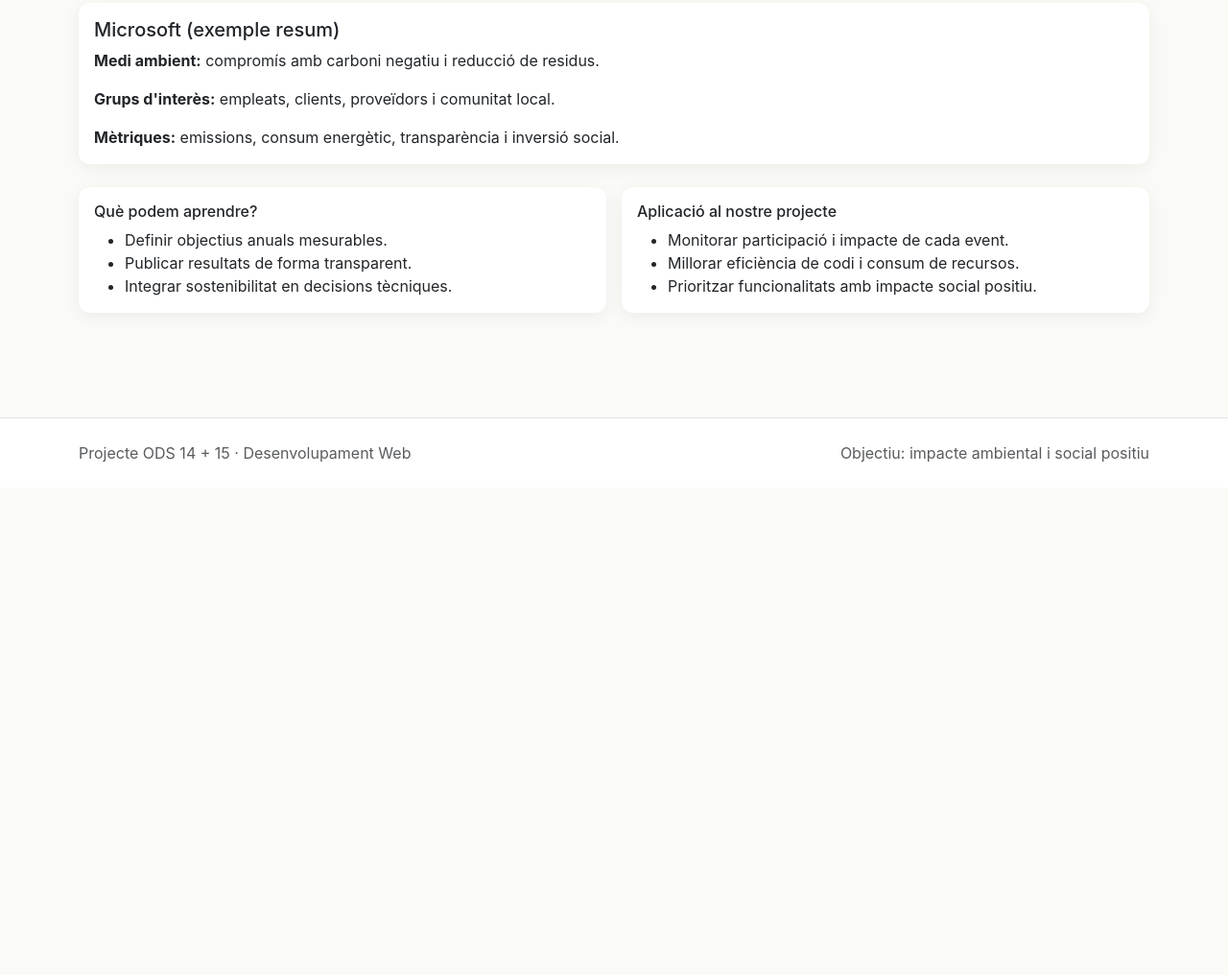
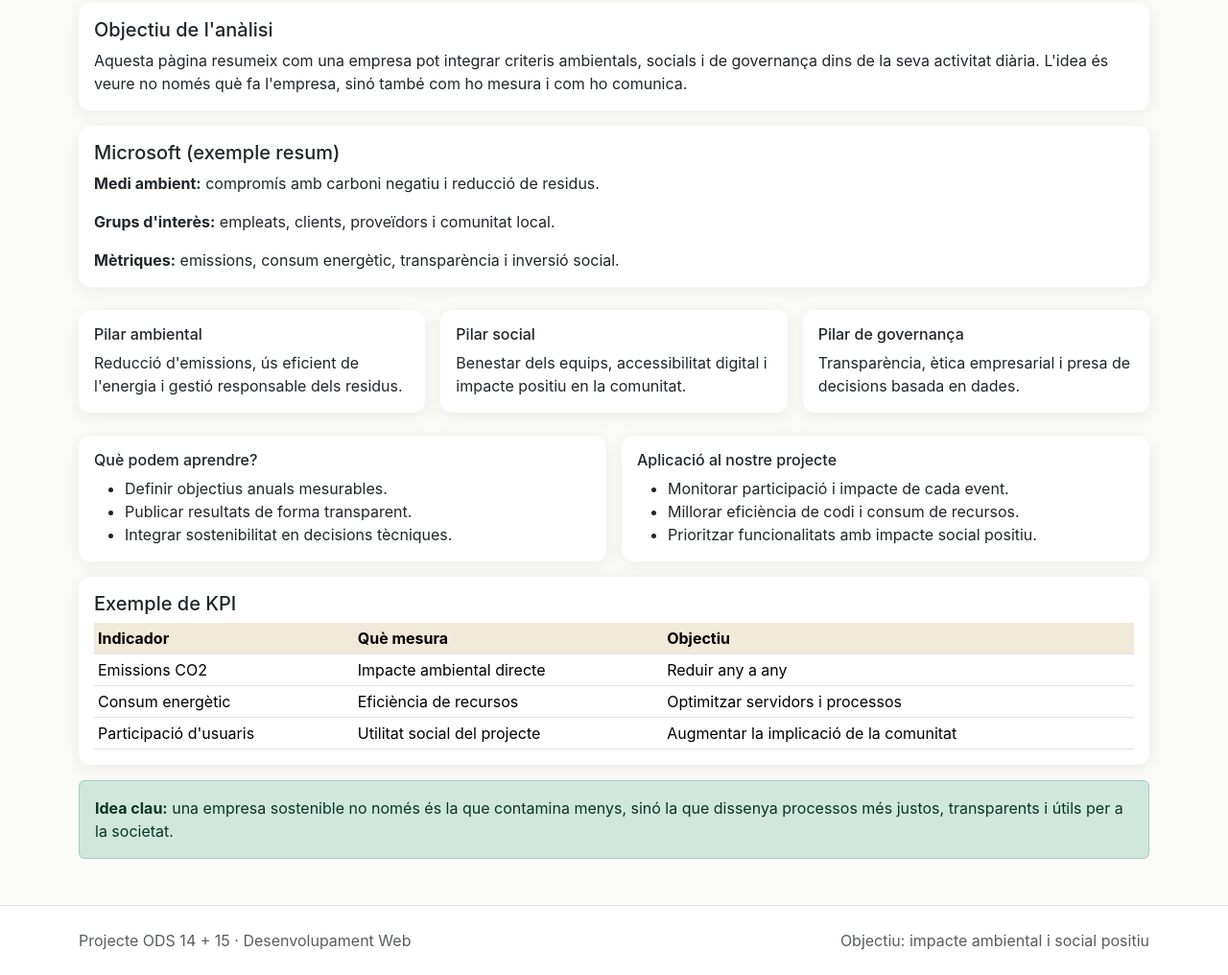
Before and after one commit to KilianCuadrado/PracticaODS, a website: page public/pages/empresa-sostenible.html in a window 1280 px wide. Shown: the part 229-1245 px from the top of the page at 96% size. Before the commit the page ends 800 px from the top, so only its background shows below. Drawn offline with nearby package versions, Linux system fonts and the light colour scheme.

Commit message:
feat: add analysis objectives and KPIs for sustainable companies

```diff
--- a/public/pages/empresa-sostenible.html
+++ b/public/pages/empresa-sostenible.html
@@ -17,12 +17,40 @@
       <h1>Anàlisi empresa sostenible (RA6)</h1>
       <p>Exemple d'anàlisi de polítiques ESG d'una empresa tecnològica.</p>
     </header>
+    <section class="card cardFeature p-3 mb-3">
+      <h2 class="h5">Objectiu de l'anàlisi</h2>
+      <p class="mb-0">
+        Aquesta pàgina resumeix com una empresa pot integrar criteris ambientals, socials i de governança
+        dins de la seva activitat diària. L'idea és veure no només què fa l'empresa, sinó també com ho mesura
+        i com ho comunica.
+      </p>
+    </section>
     <article class="card cardFeature p-3">
       <h2 class="h5">Microsoft (exemple resum)</h2>
       <p><strong>Medi ambient:</strong> compromís amb carboni negatiu i reducció de residus.</p>
       <p><strong>Grups d'interès:</strong> empleats, clients, proveïdors i comunitat local.</p>
       <p class="mb-0"><strong>Mètriques:</strong> emissions, consum energètic, transparència i inversió social.</p>
     </article>
+    <section class="row g-3 mt-2">
+      <div class="col-md-4">
+        <article class="card cardFeature p-3 h-100">
+          <h2 class="h6">Pilar ambiental</h2>
+          <p class="mb-0">Reducció d'emissions, ús eficient de l'energia i gestió responsable dels residus.</p>
+        </article>
+      </div>
+      <div class="col-md-4">
+        <article class="card cardFeature p-3 h-100">
+          <h2 class="h6">Pilar social</h2>
+          <p class="mb-0">Benestar dels equips, accessibilitat digital i impacte positiu en la comunitat.</p>
+        </article>
+      </div>
+      <div class="col-md-4">
+        <article class="card cardFeature p-3 h-100">
+          <h2 class="h6">Pilar de governança</h2>
+          <p class="mb-0">Transparència, ètica empresarial i presa de decisions basada en dades.</p>
+        </article>
+      </div>
+    </section>
     <section class="row g-3 mt-2">
       <div class="col-md-6">
         <article class="card cardFeature p-3 h-100">
@@ -45,6 +73,41 @@
         </article>
       </div>
     </section>
+     <section class="card cardFeature p-3 mt-3">
+      <h2 class="h5">Exemple de KPI</h2>
+      <div class="table-responsive">
+        <table class="table table-sm align-middle mb-0">
+          <thead>
+            <tr>
+              <th>Indicador</th>
+              <th>Què mesura</th>
+              <th>Objectiu</th>
+            </tr>
+          </thead>
+          <tbody>
+            <tr>
+              <td>Emissions CO2</td>
+              <td>Impacte ambiental directe</td>
+              <td>Reduir any a any</td>
+            </tr>
+            <tr>
+              <td>Consum energètic</td>
+              <td>Eficiència de recursos</td>
+              <td>Optimitzar servidors i processos</td>
+            </tr>
+            <tr>
+              <td>Participació d'usuaris</td>
+              <td>Utilitat social del projecte</td>
+              <td>Augmentar la implicació de la comunitat</td>
+            </tr>
+          </tbody>
+        </table>
+      </div>
+    </section>
+    <section class="alert alert-success mt-3 mb-0" role="alert">
+      <strong>Idea clau:</strong> una empresa sostenible no només és la que contamina menys, sinó la que
+      dissenya processos més justos, transparents i útils per a la societat.
+    </section>
   </main>
   <div data-include="/includes/footer.html"></div>
 </body>
```
